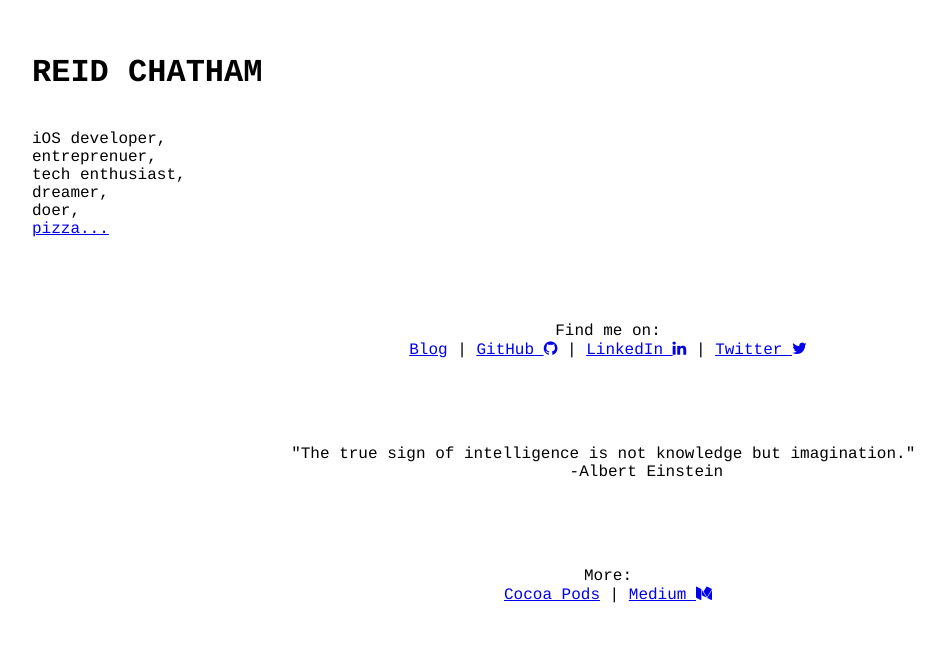
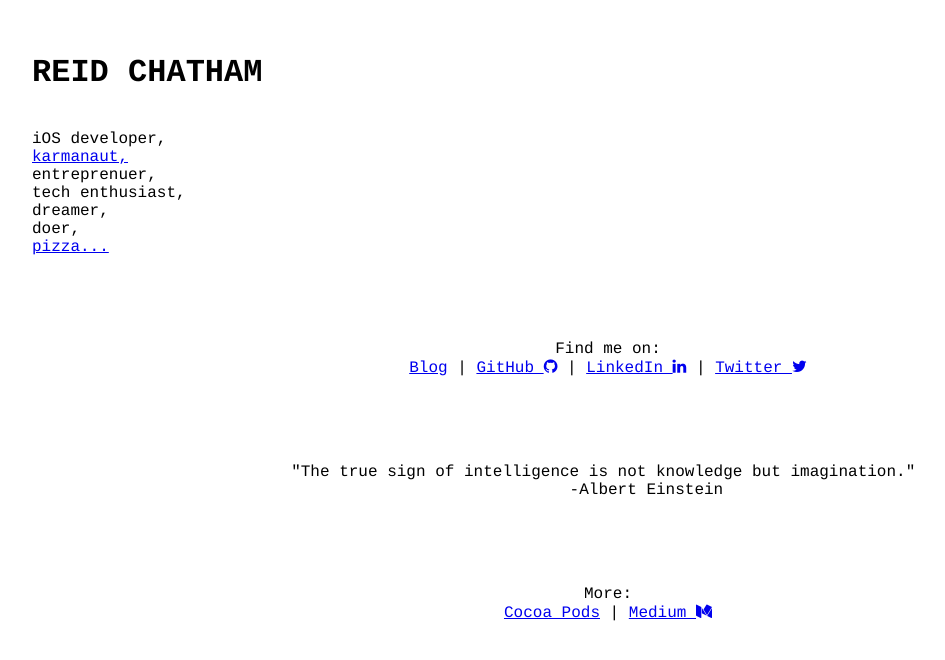
Before and after one commit to rchatham/reidchatham.github.io, a Jekyll site: the page built from index.html, in a window 1280 px wide. Shown: the top 660 px of the page, without its empty margins (32-977 px from the left). Built offline with Jekyll 4.4.1, drawn with Linux system fonts in a browser that asks for light colours.

Commit message:
add Credit Karma to front page

```diff
--- a/index.html
+++ b/index.html
@@ -3,6 +3,7 @@ layout: default
 ---
  <p>
 	iOS developer,<br>
+	<a href="https://www.creditkarma.com/about">karmanaut,</a><br>
 	entreprenuer,<br>
 	tech enthusiast,<br>
 	dreamer,<br>
```
